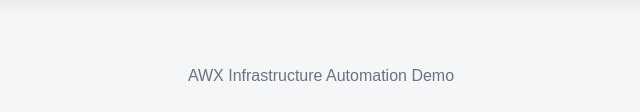
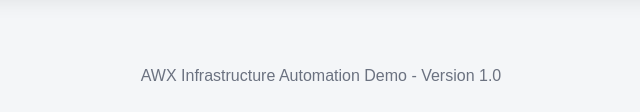
Before and after one commit to Shakeelkhuhro/awx-infrastructure, a plain HTML site: page files/index.html in a window 1280 px wide. Shown: the part 1091-1203 px from the top of the page, 319-959 px from the left. Drawn offline with Linux system fonts and the light colour scheme.

Commit message:
Update footer text to include version number

```diff
--- a/files/index.html
+++ b/files/index.html
@@ -217,7 +217,7 @@
 </div>
 
 <div class="footer">
-    AWX Infrastructure Automation Demo
+    AWX Infrastructure Automation Demo - Version 1.0
 </div>
 
 </body>
```
